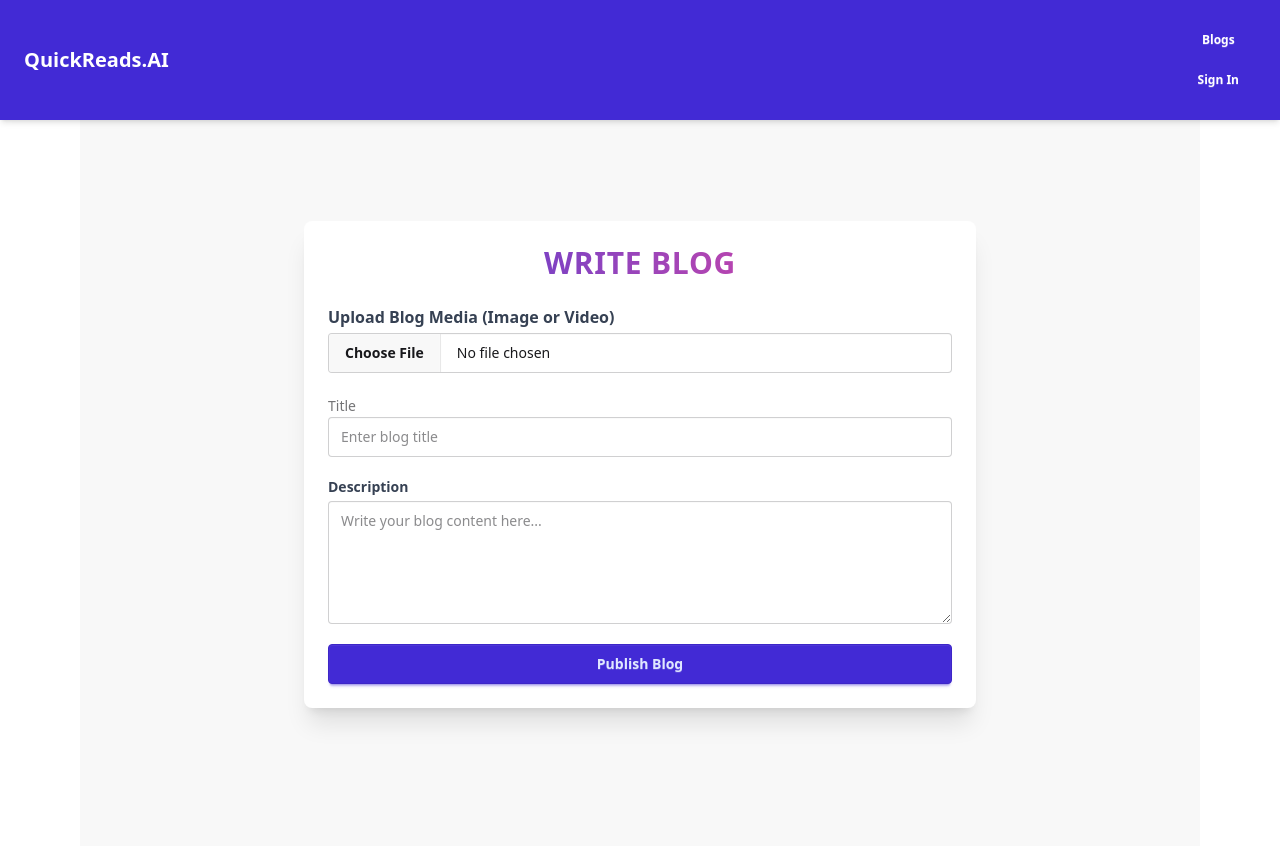
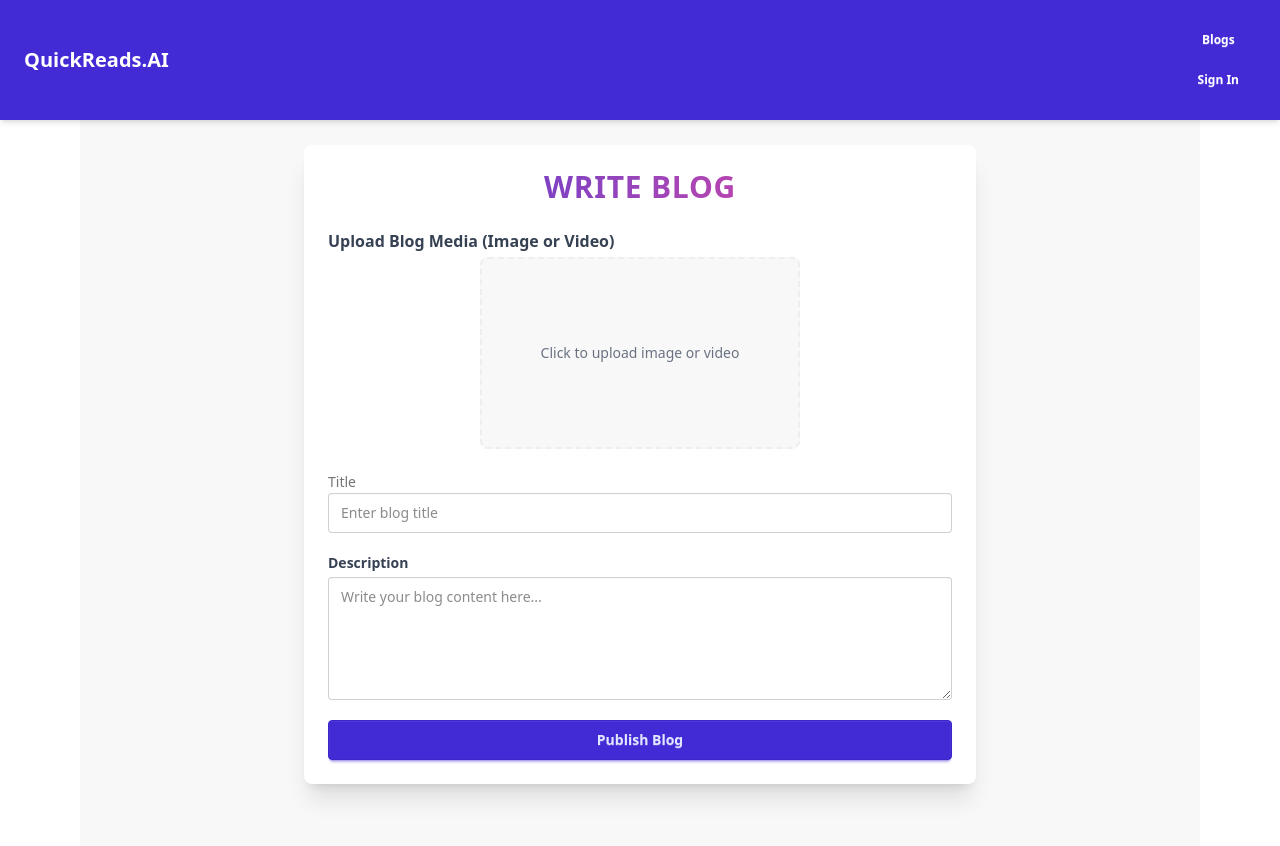
Before and after one commit to Shivam24S/Ai-powered-blog-platform-, a React (Vite) app in the folder frontend/: page /writeBlog in a window 1280 px wide. Shown: the top 846 px of the page. Built offline with nearby package versions, Linux system fonts and the light colour scheme; no server answers.

Commit message:
edit blog added and imageUpload renamed

```diff
--- a/frontend/src/auth/UserForm.jsx
+++ b/frontend/src/auth/UserForm.jsx
@@ -11,7 +11,7 @@ import LoadingSpinner from "../shared/components/LoadingSpinner";
 import ErrorModal from "../shared/components/ErrorModal";
 import { httpRequest, queryClient } from "../../utils/http";
 import { authActions } from "../store/features/authSlicer";
-import ImageUpload from "../shared/formElements/ImageUpload";
+import FileUpload from "../shared/formElements/FileUpload";
 
 const UserFormSchema = Yup.object().shape({
   name: Yup.string().min(2, "Too Short!").required("Name is required"),
@@ -96,7 +96,7 @@ const UserForm = ({ isEditMode = false }) => {
                   id="profilePic"
                   placeholder="Click to upload profile picture"
                   previewUrl={isEditMode ? user?.profilePic : null}
-                  onImageSelect={(file) => setFieldValue("profilePic", file)}
+                  onFileSelect={(file) => setFieldValue("profilePic", file)}
                 />
               </div>
               <ErrorMessage
--- a/frontend/src/blogs/BlogsForms.jsx
+++ b/frontend/src/blogs/BlogsForms.jsx
@@ -1,14 +1,15 @@
-import React, { useState } from "react";
+import React, { useEffect, useState } from "react";
 import { Formik, Form, ErrorMessage, Field } from "formik";
 import * as Yup from "yup";
-import { useMutation } from "@tanstack/react-query";
-import { useNavigate } from "react-router-dom";
+import { useMutation, useQuery } from "@tanstack/react-query";
+import { useNavigate, useParams } from "react-router-dom";
 import { useSelector } from "react-redux";
 
 import InputField from "../shared/formElements/InputField";
 import Button from "../shared/formElements/Button";
 import LoadingSpinner from "../shared/components/LoadingSpinner";
 import ErrorModal from "../shared/components/ErrorModal";
+import ImageUpload from "../shared/formElements/FileUpload"; // your component
 import { httpRequest, queryClient } from "../../utils/http";
 
 const BlogsFormSchema = Yup.object().shape({
@@ -19,17 +20,27 @@ const BlogsFormSchema = Yup.object().shape({
   blogMedia: Yup.mixed().nullable(),
 });
 
-const BlogsForms = ({ isEditMode = false, initialData = {} }) => {
+const BlogsForms = ({ isEditMode = false }) => {
   const [errorState, setErrorState] = useState(null);
-  const [mediaPreview, setMediaPreview] = useState(null);
+  const [mediaPreviewUrl, setMediaPreviewUrl] = useState(null);
+
+  const { id: blogId } = useParams();
   const navigate = useNavigate();
+  const { token } = useSelector((state) => state.auth);
 
-  const { token } = useSelector((state) => state.auth);
+  const { data: initialData, isLoading } = useQuery({
+    queryKey: ["blog", blogId],
+    queryFn: () => httpRequest({ url: `/blog/${blogId}` }),
+    enabled: isEditMode && !!blogId,
+    onError: (err) => {
+      setErrorState(err?.response?.data?.message || "Something went wrong!");
+    },
+  });
 
   const { mutate, isPending } = useMutation({
     mutationFn: async (formData) =>
       httpRequest({
-        url: isEditMode ? `/blog/${initialData?._id}` : "/blog/addBlog",
+        url: isEditMode ? `/blog/${blogId}` : "/blog/addBlog",
         method: isEditMode ? "PATCH" : "POST",
         body: formData,
         headers: { Authorization: `Bearer ${token}` },
@@ -43,12 +54,19 @@ const BlogsForms = ({ isEditMode = false, initialData = {} }) => {
     },
   });
 
-  const handleMediaPreview = (file) => {
-    if (file) {
-      const url = URL.createObjectURL(file);
-      setMediaPreview({ url, type: file.type });
+  useEffect(() => {
+    if (isEditMode && initialData?.blogMedia) {
+      setMediaPreviewUrl(initialData.blogMedia);
     }
-  };
+  }, [initialData, isEditMode]);
+
+  if (isEditMode && isLoading) {
+    return (
+      <div className="flex justify-center items-center h-screen">
+        <LoadingSpinner loadingText="Loading blog details..." />
+      </div>
+    );
+  }
 
   return (
     <section className="flex justify-center items-center min-h-screen bg-base-200 px-4 relative">
@@ -60,7 +78,7 @@ const BlogsForms = ({ isEditMode = false, initialData = {} }) => {
         <Formik
           enableReinitialize
           initialValues={{
-            blogMedia: initialData.blogMedia || "",
+            blogMedia: "",
             title: initialData?.title || "",
             description: initialData?.description || "",
           }}
@@ -73,7 +91,9 @@ const BlogsForms = ({ isEditMode = false, initialData = {} }) => {
             formData.append("description", values.description);
 
             mutate(formData, {
-              onError: () => resetForm(),
+              onError: () => {
+                if (!isEditMode) resetForm();
+              },
               onSettled: () => setSubmitting(false),
             });
           }}
@@ -84,15 +104,16 @@ const BlogsForms = ({ isEditMode = false, initialData = {} }) => {
                 <label className="block font-semibold mb-1 text-gray-700">
                   Upload Blog Media (Image or Video)
                 </label>
-                <input
-                  type="file"
-                  accept="image/*,video/*"
-                  onChange={(event) => {
-                    const file = event.currentTarget.files[0];
+                <ImageUpload
+                  name="blogMedia"
+                  id="blogMedia"
+                  placeholder="Click to upload image or video"
+                  onFileSelect={(file) => {
                     setFieldValue("blogMedia", file);
-                    handleMediaPreview(file);
+
+                    if (file) setMediaPreviewUrl(null);
                   }}
-                  className="file-input file-input-bordered w-full"
+                  previewUrl={isEditMode ? mediaPreviewUrl : null}
                 />
                 <ErrorMessage
                   name="blogMedia"
@@ -100,24 +121,6 @@ const BlogsForms = ({ isEditMode = false, initialData = {} }) => {
                   className="text-sm text-error mt-1"
                 />
               </div>
-
-              {mediaPreview && (
-                <div className="w-full border rounded-xl p-2">
-                  {mediaPreview.type.startsWith("image") ? (
-                    <img
-                      src={mediaPreview.url}
-                      alt="Preview"
-                      className="w-full max-h-64 object-contain rounded"
-                    />
-                  ) : (
-                    <video
-                      controls
-                      src={mediaPreview.url}
-                      className="w-full max-h-64 object-contain rounded"
-                    />
-                  )}
-                </div>
-              )}
 
               <InputField
                 label="Title"
@@ -178,7 +181,7 @@ const BlogsForms = ({ isEditMode = false, initialData = {} }) => {
       )}
 
       {errorState && (
-        <ErrorModal error={errorState} onClear={() => setErrorState(null)} />
+        <ErrorModal message={errorState} onClear={() => setErrorState(null)} />
       )}
     </section>
   );
--- /dev/null
+++ b/frontend/src/shared/formElements/FileUpload.jsx
@@ -0,0 +1,67 @@
+import React, { useState, useRef, useEffect } from "react";
+import { isVideo } from "../../../utils/isVideo";
+
+const FileUpload = ({ name, id, placeholder, onFileSelect, previewUrl }) => {
+  const [filePreview, setFilePreview] = useState(null);
+  const inputRef = useRef();
+
+  useEffect(() => {
+    if (previewUrl) {
+      setFilePreview(previewUrl);
+    }
+  }, [previewUrl]);
+
+  const handleFile = (e) => {
+    const file = e.target.files[0];
+    if (file) {
+      const fileUrl = URL.createObjectURL(file);
+      setFilePreview(fileUrl);
+      onFileSelect(file);
+    }
+  };
+
+  const handleClick = () => {
+    inputRef.current.click();
+  };
+
+  return (
+    <div className="form-control w-half max-w-xs mx-auto">
+      <input
+        type="file"
+        name={name}
+        id={id}
+        accept="image/*, video/*"
+        ref={inputRef}
+        onChange={handleFile}
+        className="hidden"
+      />
+
+      <div
+        onClick={handleClick}
+        className="w-full h-48 flex items-center justify-center border-2 border-dashed border-base-300 rounded-lg cursor-pointer bg-base-200 hover:border-primary transition duration-200 overflow-hidden"
+      >
+        {filePreview ? (
+          isVideo(filePreview) ? (
+            <video
+              src={filePreview}
+              controls
+              className="object-cover w-full h-full"
+            />
+          ) : (
+            <img
+              src={filePreview}
+              alt="Preview"
+              className="object-cover w-full h-full"
+            />
+          )
+        ) : (
+          <span className="text-gray-500 text-sm text-center px-2">
+            {placeholder || "Click to upload image or video"}
+          </span>
+        )}
+      </div>
+    </div>
+  );
+};
+
+export default FileUpload;
--- a/frontend/src/shared/formElements/ImageUpload.jsx
+++ /dev/null
@@ -1,52 +0,0 @@
-import React, { useState, useRef } from "react";
-
-const ImageUpload = ({ name, id, placeholder, onImageSelect, previewUrl }) => {
-  const [imagePreview, setImagePreview] = useState(previewUrl || null);
-  const inputRef = useRef();
-
-  const handleImage = (e) => {
-    const file = e.target.files[0];
-    if (file) {
-      const imageUrl = URL.createObjectURL(file);
-      setImagePreview(imageUrl);
-      onImageSelect(file);
-    }
-  };
-
-  const handleClick = () => {
-    inputRef.current.click();
-  };
-
-  return (
-    <div className="form-control w-half max-w-xs mx-auto">
-      <input
-        type="file"
-        name={name}
-        id={id}
-        accept="image/*"
-        ref={inputRef}
-        onChange={handleImage}
-        className="hidden"
-      />
-
-      <div
-        onClick={handleClick}
-        className="w-full h-48 flex items-center justify-center border-2 border-dashed border-base-300 rounded-lg cursor-pointer bg-base-200 hover:border-primary transition duration-200 overflow-hidden"
-      >
-        {imagePreview ? (
-          <img
-            src={imagePreview}
-            alt="Preview"
-            className="object-cover w-full h-full"
-          />
-        ) : (
-          <span className="text-gray-500 text-sm text-center px-2">
-            {placeholder || "Click to upload image"}
-          </span>
-        )}
-      </div>
-    </div>
-  );
-};
-
-export default ImageUpload;
```
Also changed, not shown: frontend/src/App.jsx (+4 -4 lines).
